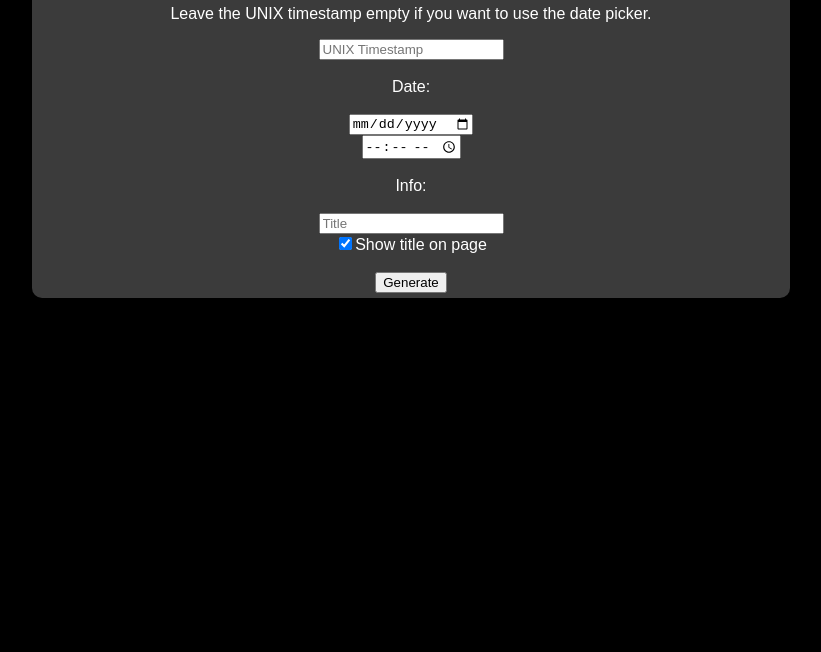
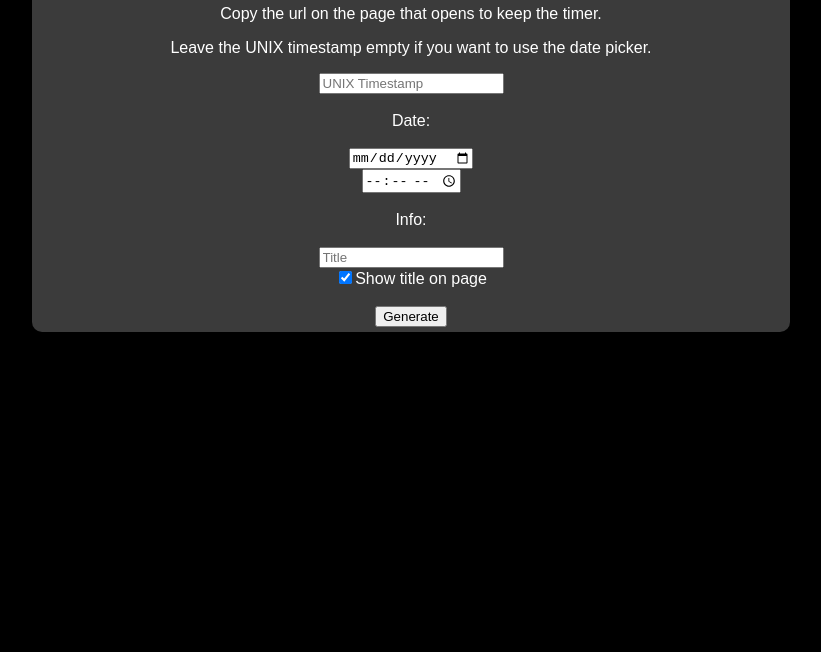
Before and after one commit to XM9G/timer-generator, a plain HTML site: page index.html in a window 1280 px wide. Shown: the part 148-800 px from the top of the page, without its empty margins (229-1050 px from the left). Drawn offline with Linux system fonts and the light colour scheme.

Commit message:
added informative message

```diff
--- a/index.html
+++ b/index.html
@@ -23,6 +23,7 @@
 
     <div class="tool">
         <h2>Timer Generator</h2>
+        <p>Copy the url on the page that opens to keep the timer.</p>
         <p>Leave the UNIX timestamp empty if you want to use the date picker.</p>
         <input id="unix" placeholder="UNIX Timestamp"><br><br>
         Date:<br><br>
```
